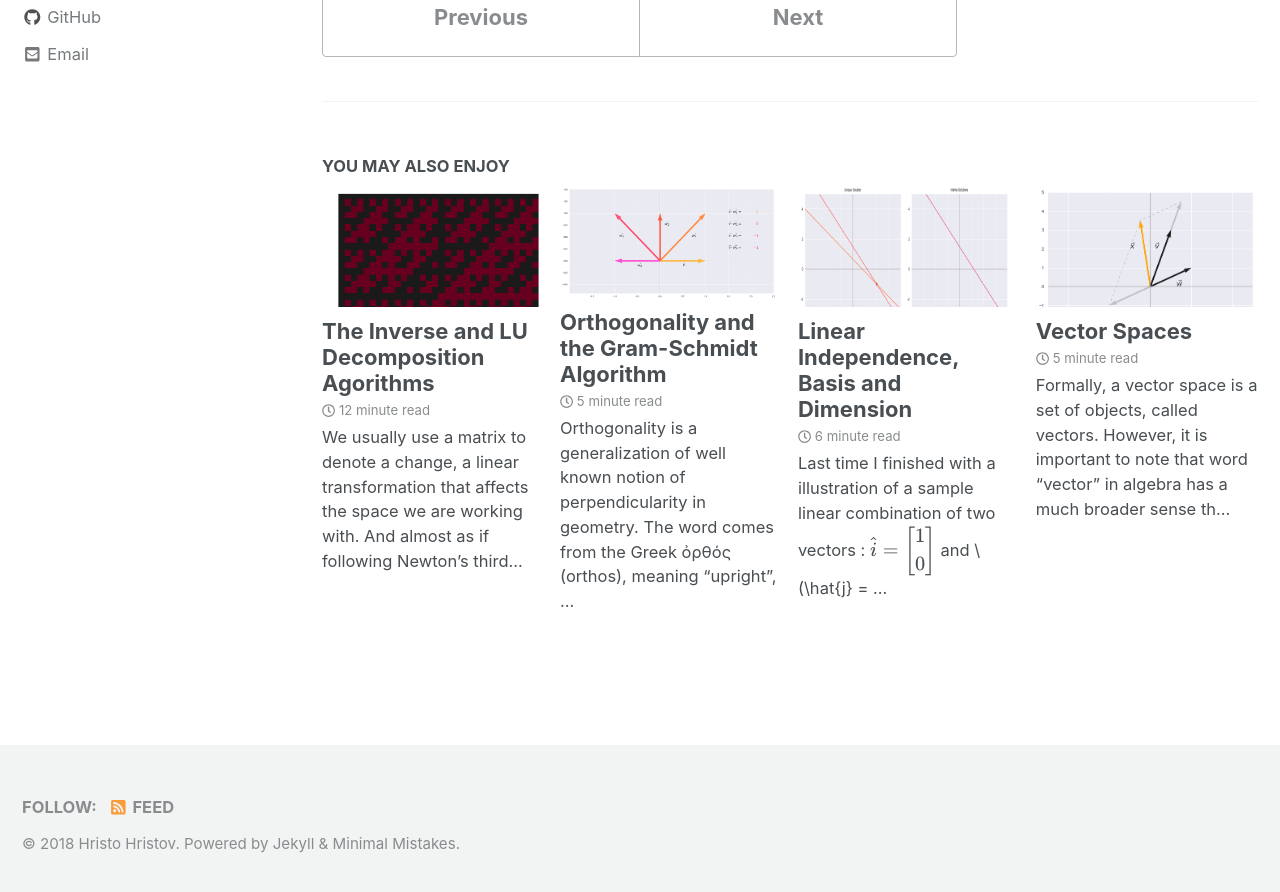
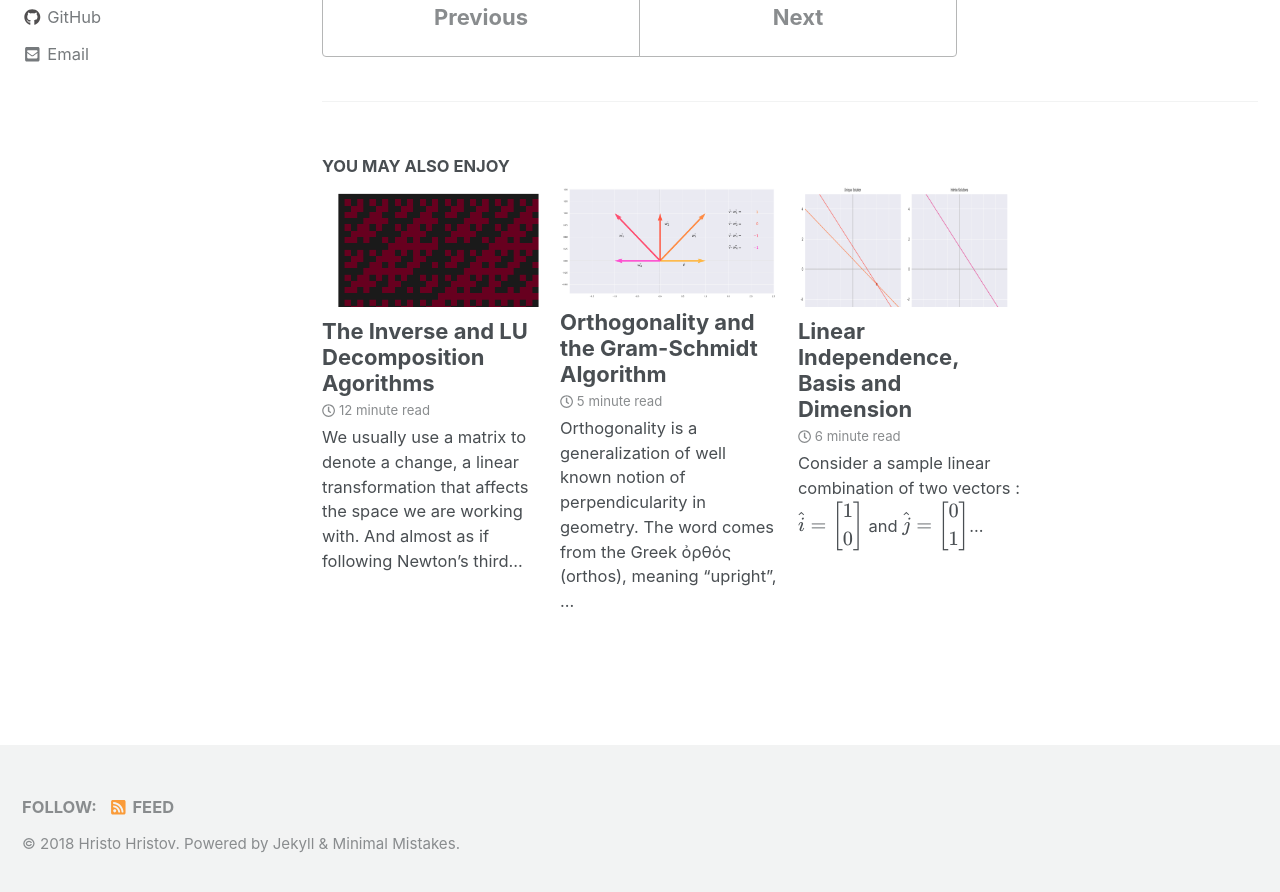
Before and after one commit to hhristov94/hhristov94.github.io, a Jekyll site: the page built from _posts/2018-10-31-inner-products.md, in a window 1280 px wide and 900 px high, scrolled down 5931 px. Shown: the top 892 px of the window. Built offline with Jekyll 4.4.1, drawn with Linux system fonts in a browser that asks for light colours; cached includes are drawn as plain includes; nearby versions of some CDN libraries; formulas are drawn with MathJax 3.

Commit message:
moving to drafts

```diff
--- a/_posts/2018-10-24-linear-independence.md
+++ b/_posts/2018-10-24-linear-independence.md
@@ -5,7 +5,7 @@ header:
 ---
 {% include mathjax.html %}
 
-Last time I finished with a illustration of a sample linear combination of two vectors : $$\hat{i} = \begin{bmatrix}1\\0 \end{bmatrix}$$ and $$\hat{j} = \begin{bmatrix}0\\1 \end{bmatrix}$$ and their
+Consider a sample linear combination of two vectors : $$\hat{i} = \begin{bmatrix}1\\0 \end{bmatrix}$$ and $$\hat{j} = \begin{bmatrix}0\\1 \end{bmatrix}$$ and their
 $$
  span(\hat{i},\hat{j}) = \mathbb{R^2}
 $$ which formed a plane.
```
Also changed, not shown: _drafts/2018-10-22-vector-spaces.md (renamed from _posts/2018-10-22-vector-spaces.md).
